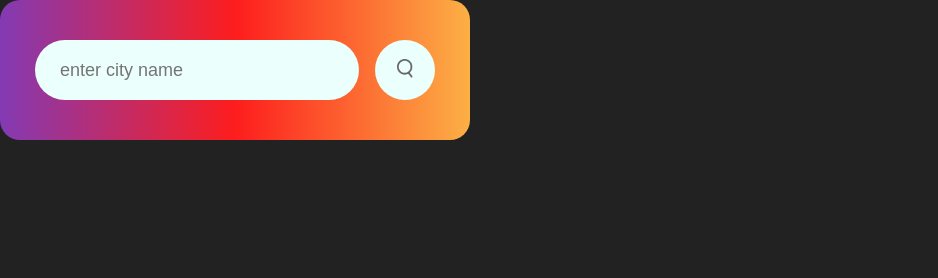
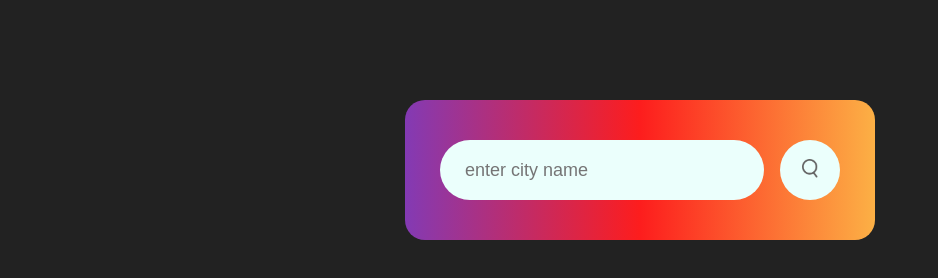
Before and after one commit to Aryan2vb/learn, a plain HTML site: page day_!/index.html in a window 1280 px wide. Shown: the whole page, without its empty margins (0-938 px from the left). Drawn offline with Linux system fonts and the light colour scheme.

Commit message:
Update index.css

```diff
--- a/day_!/index.css
+++ b/day_!/index.css
@@ -15,7 +15,7 @@ body {
     background: rgb(131,58,180);
     background: linear-gradient(90deg, rgba(131,58,180,1) 0%, rgba(253,29,29,1) 50%, rgba(252,176,69,1) 100%);
     color: #fff;
-    margin: 100px auto 1;
+    margin: 100px auto 0;
     border-radius: 20px;
     padding: 40px 35px;
     text-align: center;
```
